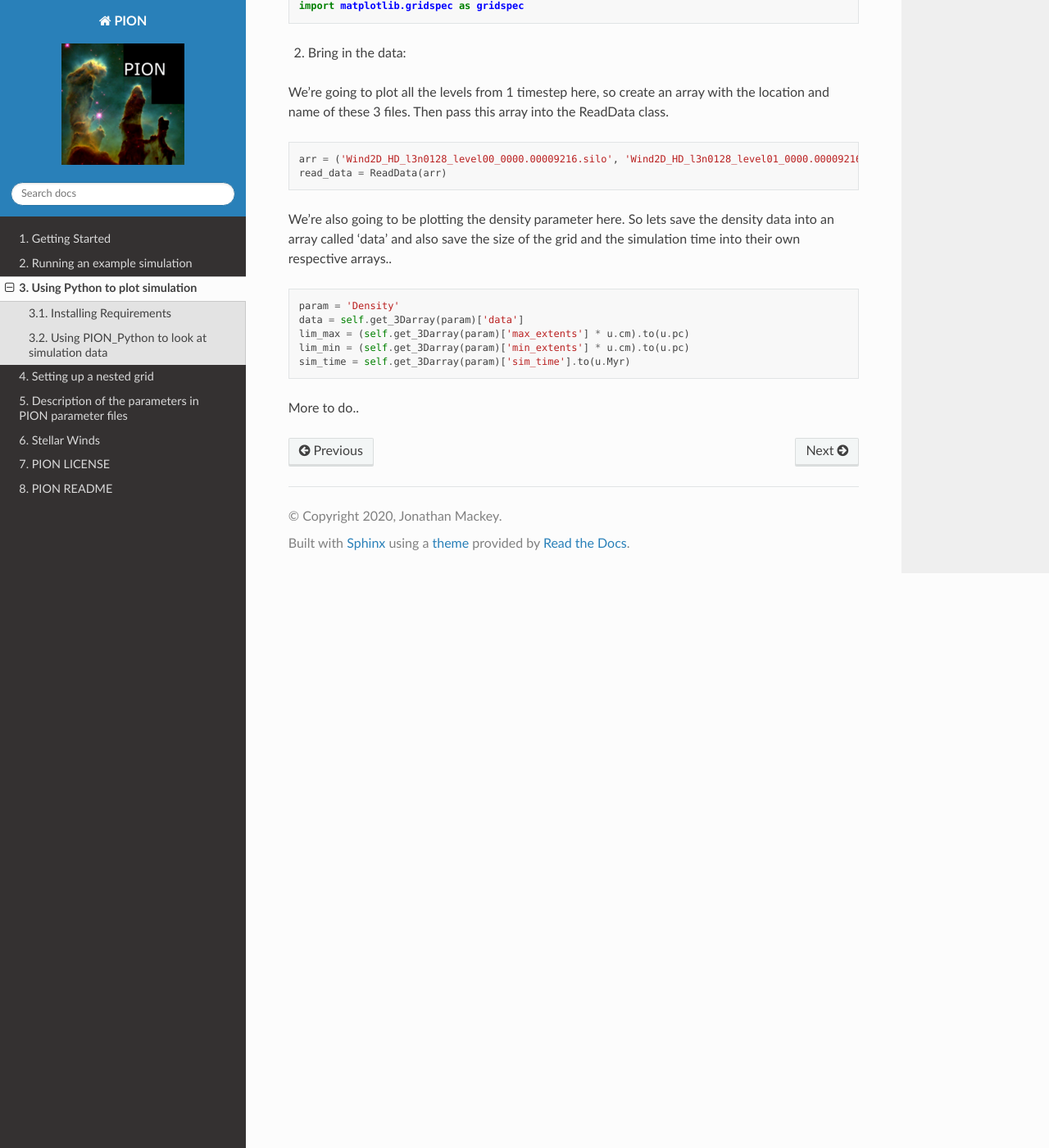
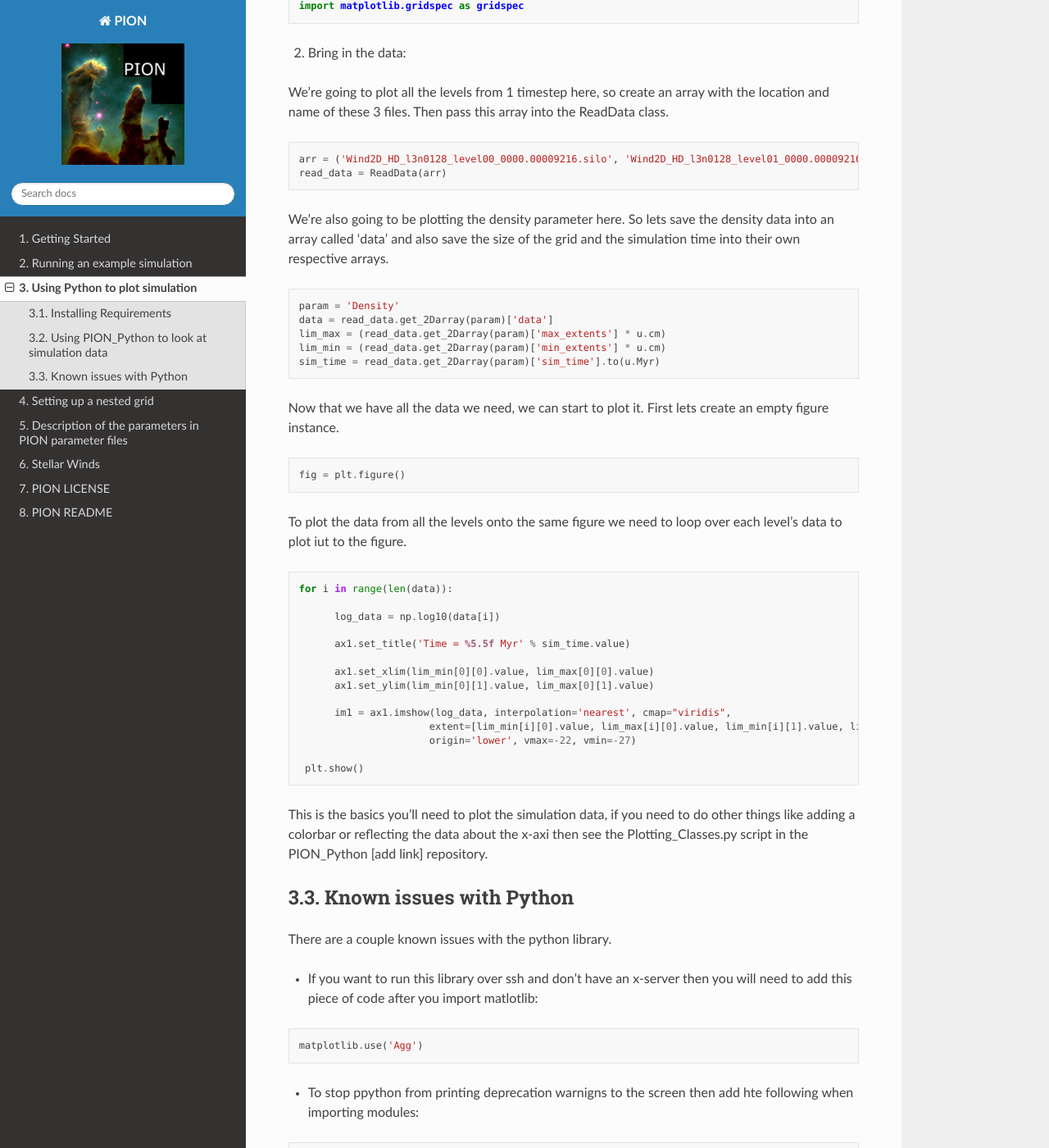
Before and after one commit to jmackey-astro/pion-docs, a Sphinx documentation site: the page built from docs/source/python.rst, in a window 1280 px wide and 1400 px high, scrolled down 1527 px. Shown: the whole window at 82% size. Built offline with Sphinx 7.4.7 and the Read the Docs theme 2.0.0, drawn with Linux system fonts in a browser that asks for light colours; some of the changed text lies outside the part shown.

Commit message:
Added more explanation on how to plot the example simualtion data. And added some known error messages.

```diff
--- a/docs/source/python.rst
+++ b/docs/source/python.rst
@@ -77,14 +77,63 @@ We're going to plot all the levels from 1 timestep here, so create an array with
       arr = ('Wind2D_HD_l3n0128_level00_0000.00009216.silo', 'Wind2D_HD_l3n0128_level01_0000.00009216.silo', 'Wind2D_HD_l3n0128_level02_0000.00009216.silo')
       read_data = ReadData(arr)
 
-We're also going to be plotting the density parameter here. So lets save the density data into an array called 'data' and also save the size of the grid and the simulation time into their own respective arrays..
+We're also going to be plotting the density parameter here. So lets save the density data into an array called 'data' and also save the size of the grid and the simulation time into their own respective arrays.
 
 .. code-block:: python
 
       param = 'Density'
-      data = self.get_3Darray(param)['data']
-      lim_max = (self.get_3Darray(param)['max_extents'] * u.cm).to(u.pc)
-      lim_min = (self.get_3Darray(param)['min_extents'] * u.cm).to(u.pc)
-      sim_time = self.get_3Darray(param)['sim_time'].to(u.Myr)
+      data = read_data.get_2Darray(param)['data']
+      lim_max = (read_data.get_2Darray(param)['max_extents'] * u.cm)
+      lim_min = (read_data.get_2Darray(param)['min_extents'] * u.cm)
+      sim_time = read_data.get_2Darray(param)['sim_time'].to(u.Myr)
 
-More to do..
+
+Now that we have all the data we need, we can start to plot it. First lets create an empty figure instance.
+
+.. code-block:: python
+
+      fig = plt.figure()
+
+To plot the data from all the levels onto the same figure we need to loop over each level's data to plot iut to the figure.
+
+.. code-block:: python
+
+      for i in range(len(data)):
+
+            log_data = np.log10(data[i])
+
+            ax1.set_title('Time = %5.5f Myr' % sim_time.value)
+
+            ax1.set_xlim(lim_min[0][0].value, lim_max[0][0].value)
+            ax1.set_ylim(lim_min[0][1].value, lim_max[0][1].value)
+
+            im1 = ax1.imshow(log_data, interpolation='nearest', cmap="viridis",
+                            extent=[lim_min[i][0].value, lim_max[i][0].value, lim_min[i][1].value, lim_max[i][1].value],
+                            origin='lower', vmax=-22, vmin=-27)
+
+       plt.show()
+
+
+This is the basics you'll need to plot the simulation data, if you need to do other things like adding a colorbar or reflecting the data about the x-axi then see the Plotting_Classes.py script in the PION_Python [add link] repository.
+
+
+.. _issues_python:
+
+Known issues with Python
+------------------------------
+
+There are a couple known issues with the python library.
+
++ If you want to run this library over ssh and don't have an x-server then you will need to add this piece of code after you import matlotlib:
+
+.. code-block:: python
+
+      matplotlib.use('Agg')
+
+
++ To stop ppython from printing deprecation warnigns to the screen then add hte following when importing modules:
+
+.. code-block:: python
+
+      import warnings
+      warnings.filterwarnings("ignore", category=matplotlib.cbook.mplDeprecation)
```
